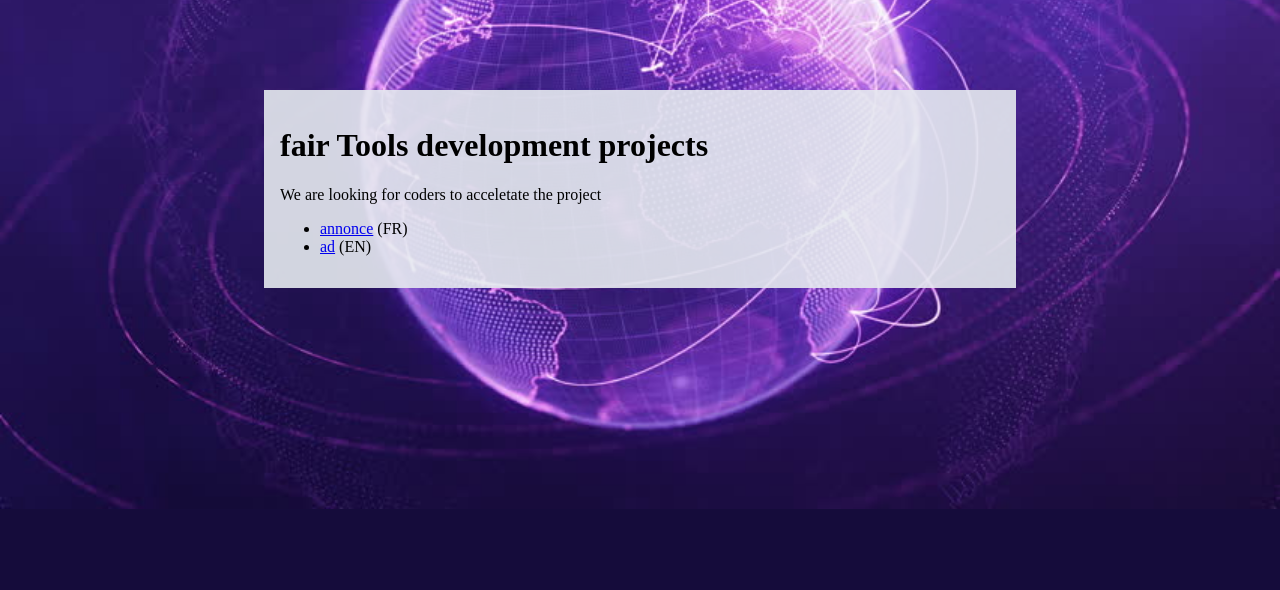
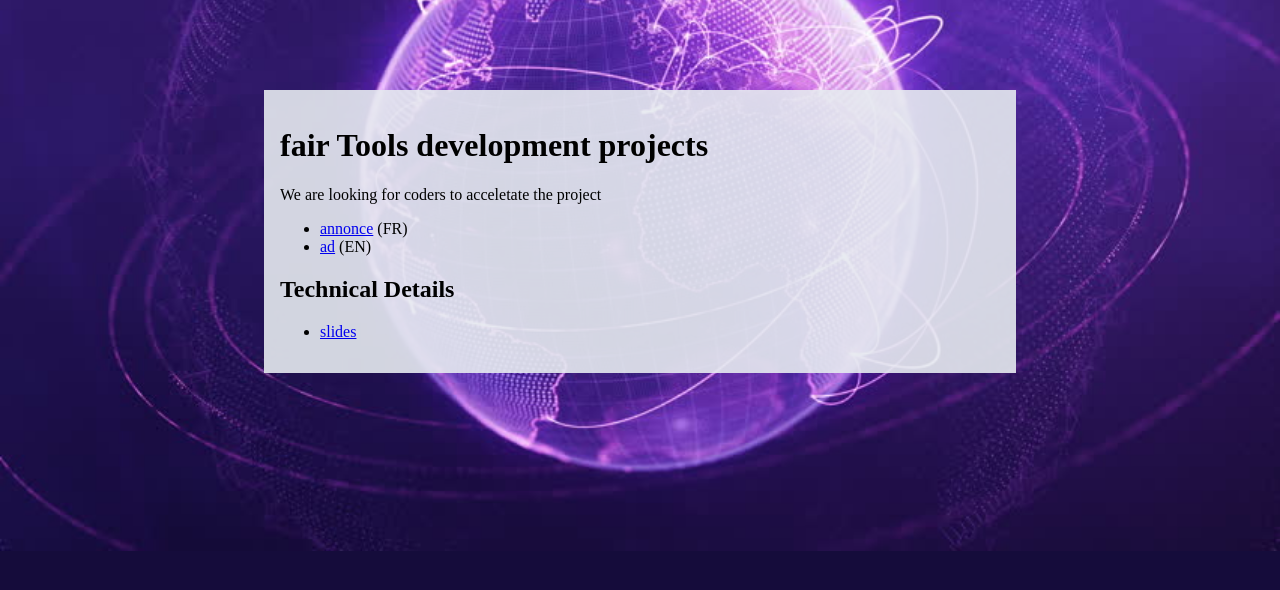
Before and after one commit to willforge/fairTools, a Jekyll site: the page built from docs/index.md, in a window 1280 px wide. Shown: the top 590 px of the page. Built offline with Jekyll 4.4.1, drawn with Linux system fonts in a browser that asks for light colours; our own code applies the rules of GitHub Pages for plain Markdown files.

Commit message:
added slides to index..

```diff
--- a/docs/index.md
+++ b/docs/index.md
@@ -5,5 +5,10 @@ layout: page
 
 We are looking for coders to acceletate the project
 
-- [annonce](annonce-fr.html)  (FR)
-- [ad](annonce-en.html) (EN)
+- [annonce](annonce_fr.html)  (FR)
+- [ad](annonce_en.html) (EN)
+
+
+## Technical Details
+
+- [slides](slides.html)
```
